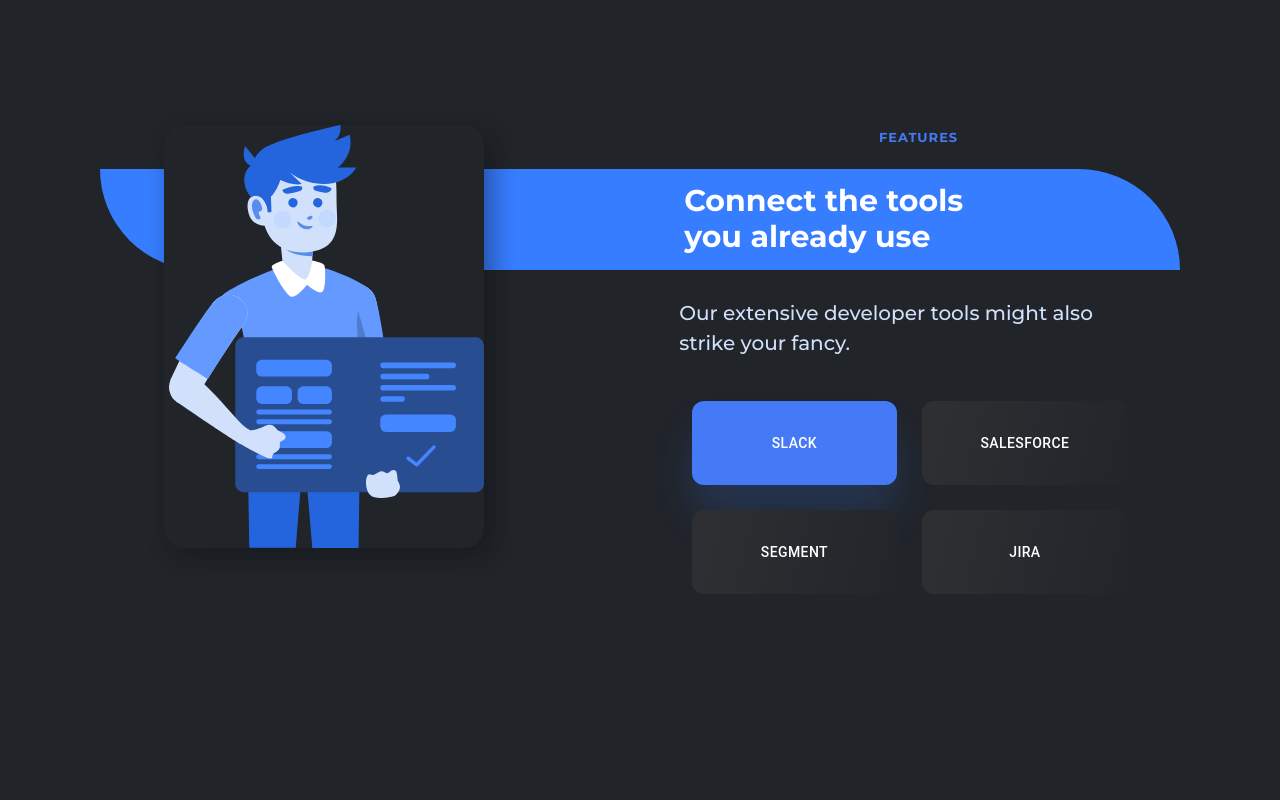
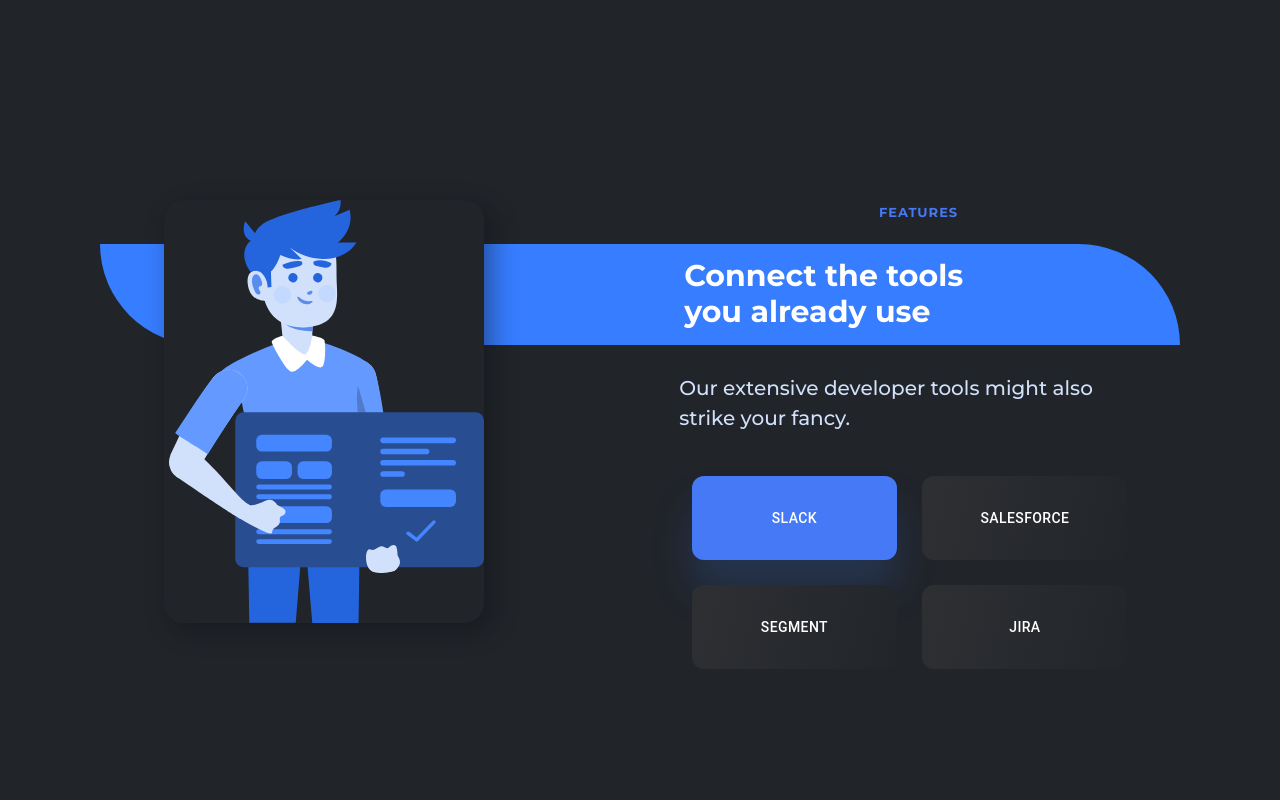
Before and after one commit to dunkman32/cosmic-dev, a Next.js app: page / in a window 1280 px wide. Shown: the part 2000-2800 px from the top of the page. Built offline with nearby package versions, Linux system fonts and the light colour scheme.

Commit message:
add some margin between differenc and feature section

```diff
--- a/src/components/home/features/index.tsx
+++ b/src/components/home/features/index.tsx
@@ -12,13 +12,14 @@
   Background,
   DescDiv,
   ButtonWrapper,
+  Container,
 } from '@src/components/home/features/styled';
 import { featuresData } from '@src/components/home/features/helper';
 import Partner from '@src/components/shared/icons/partner';
 
 const feature = () => {
   return (
-    <StyledPaddingWrapper>
+    <Container>
       <Root>
         <ImgWrapper>
           <Partner />
@@ -48,7 +49,7 @@
           </DescDiv>
         </TextWrapper>
       </Root>
-    </StyledPaddingWrapper>
+    </Container>
   );
 };
 
--- a/src/components/home/features/styled.ts
+++ b/src/components/home/features/styled.ts
@@ -1,16 +1,19 @@
-import { PaddingContainer } from '@src/components/shared';
+import { PaddingContainer, StyledPaddingWrapper } from '@src/components/shared';
 import { Button } from '@mui/material';
 import styled from 'styled-components';
+
+export const Container = styled(StyledPaddingWrapper)`
+  margin: 90px 0 90px;
+  ${(props) => props.theme.breakpoints.up('md')} {
+    margin: 428px 0 438px;
+  };
+`;
 
 export const Root = styled(PaddingContainer)`
   position: relative;
   display: flex;
   justify-content: flex-end;
   align-items: start;
-  margin: 90px 0 90px;
-  ${(props) => props.theme.breakpoints.up('md')} {
-    margin: 353px 0 398px;
-  }
 `;
 
 export const ImgWrapper = styled.div`
```
